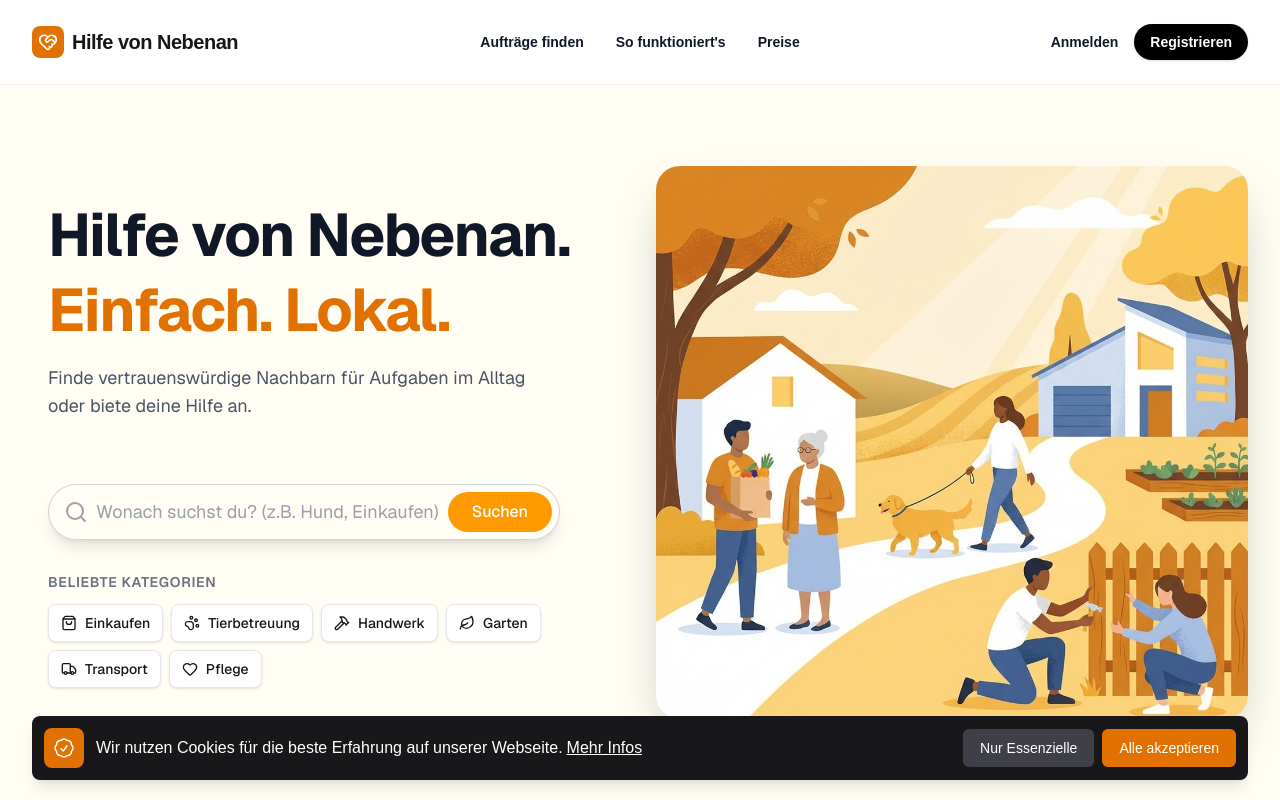
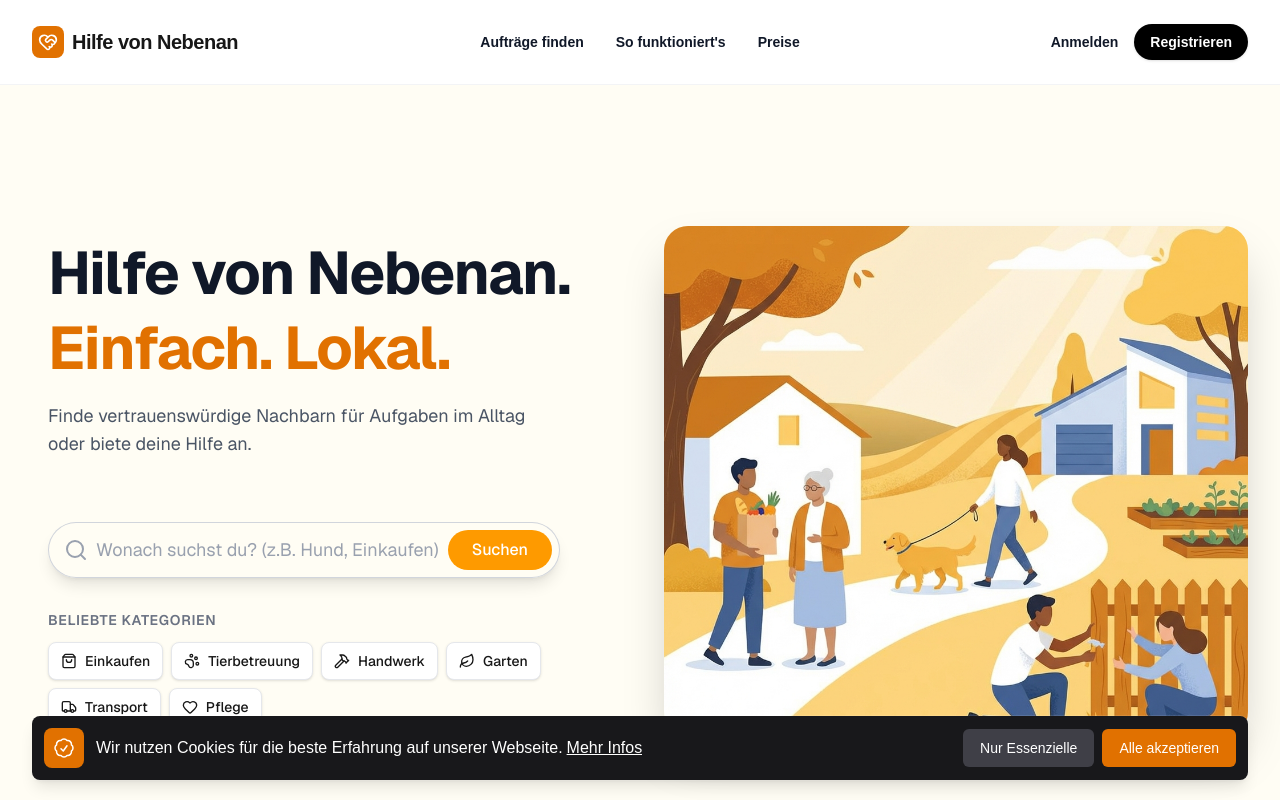
Before and after one commit to DeveloperMdIt/hilfe-von-nebenan, a Next.js app: page / in a window 1280 px wide. Built offline with nearby package versions, Linux system fonts and the light colour scheme; no server answers.

Commit message:
fix: landing page layout for footer visibility

```diff
--- a/app/page.tsx
+++ b/app/page.tsx
@@ -55,9 +55,9 @@ export default async function Home() {
   ];
 
   return (
-    <div className="h-full min-h-full overflow-hidden flex flex-col font-[family-name:var(--font-geist-sans)] bg-amber-50/50 dark:bg-zinc-950">
-      <main className="flex-1 flex items-center justify-center p-4 sm:p-8">
-        <div className="w-full max-w-7xl grid lg:grid-cols-2 gap-8 items-center h-full max-h-[800px]">
+    <div className="flex flex-col font-[family-name:var(--font-geist-sans)] bg-amber-50/50 dark:bg-zinc-950">
+      <main className="flex-1 flex items-center justify-center p-4 sm:p-8 py-12 lg:py-24">
+        <div className="w-full max-w-7xl grid lg:grid-cols-2 gap-12 items-center min-h-[600px]">
 
           {/* Left: Content */}
           <div className="flex flex-col justify-center space-y-8 z-10 p-4">
```
